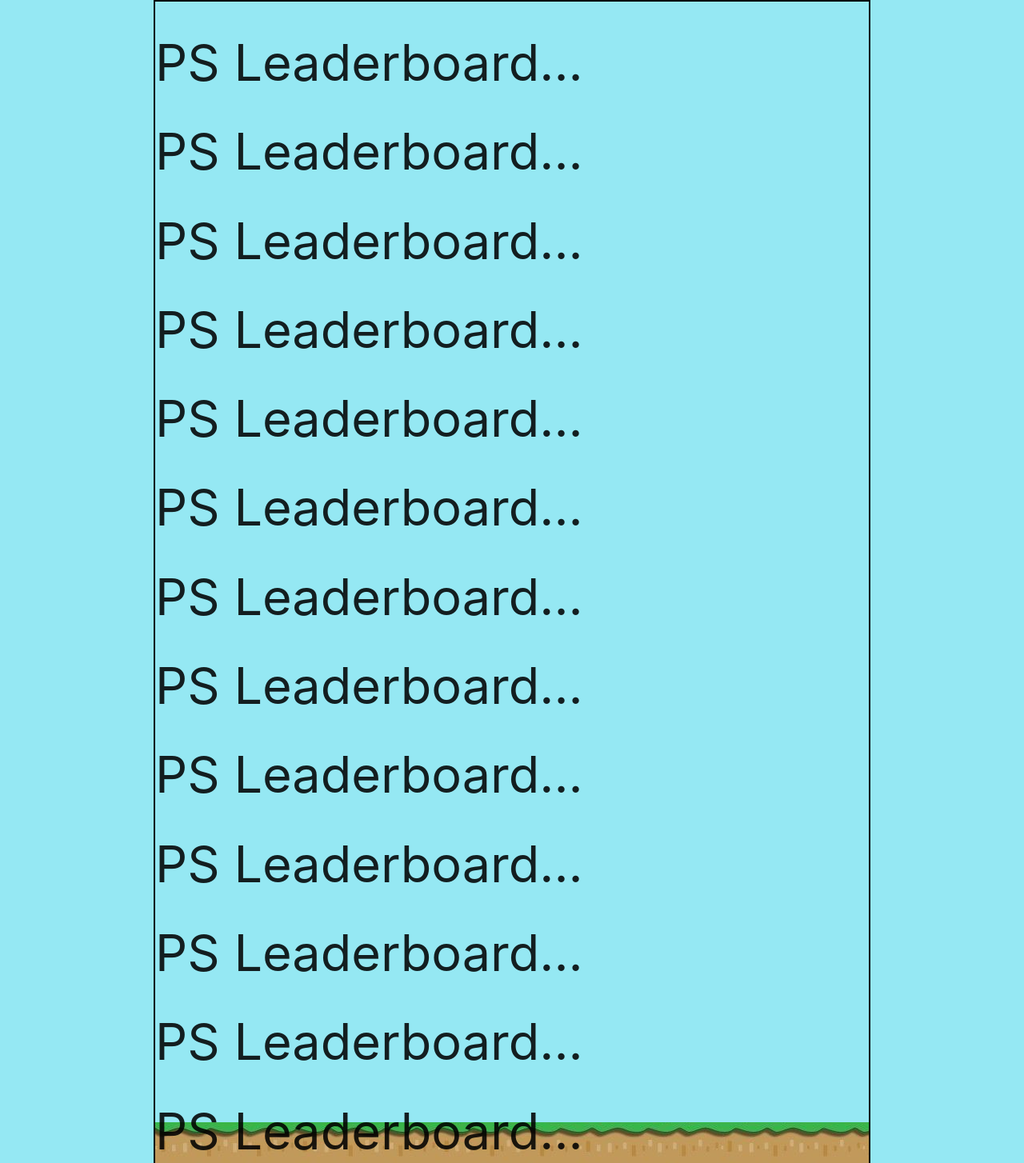
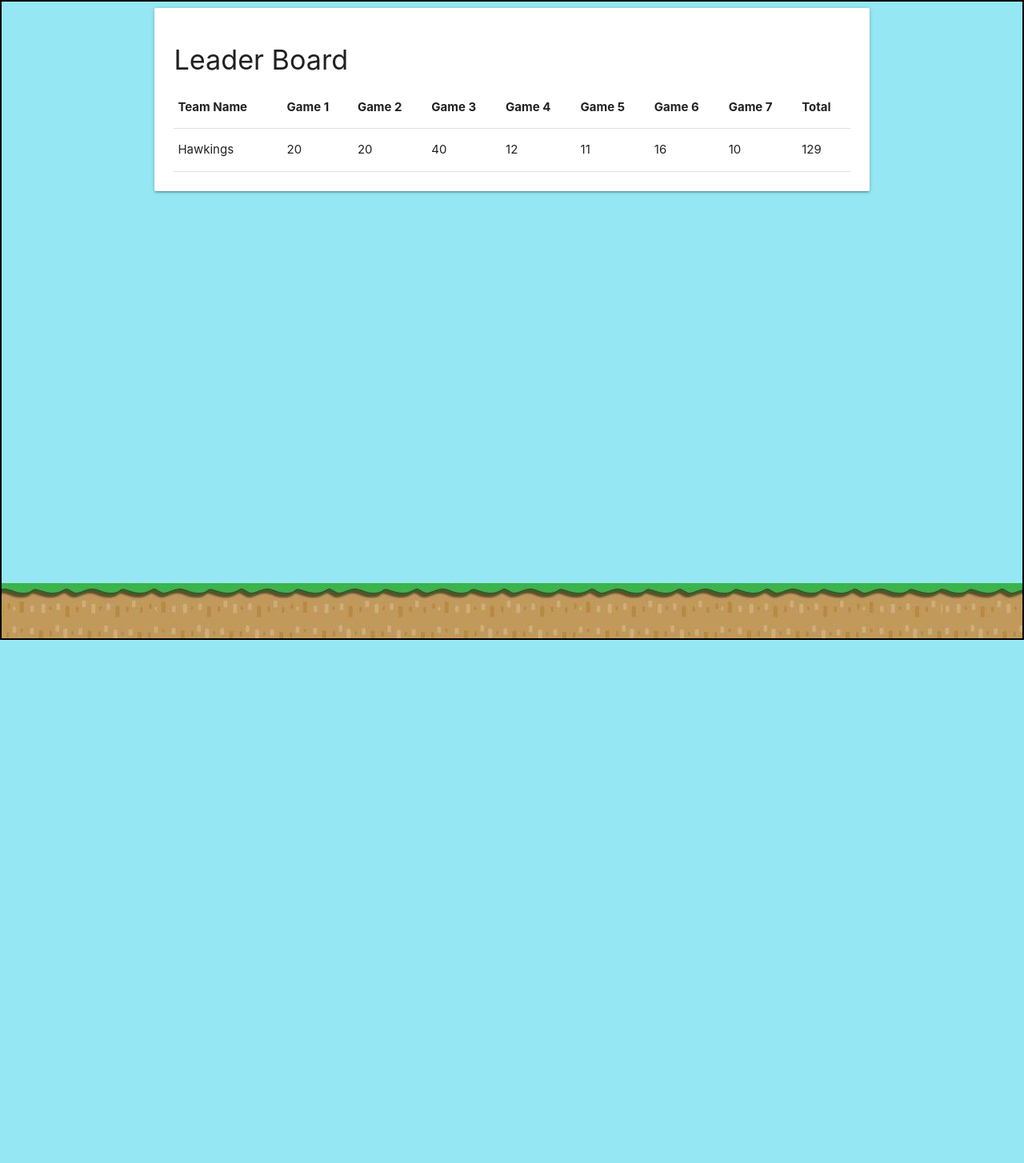
Before and after one commit to MamathaBussa/ps-leaderboard, a React (Create React App) app: page / in a window 1280 px wide. Shown: the top 1454 px of the page at 80% size. After the commit the page ends 800 px from the top, so only its background shows below. Built offline with nearby package versions, Linux system fonts and the light colour scheme.

Commit message:
setup initial table with data structure - setting total dynamically as the sum of all game scores

```diff
--- a/package.json
+++ b/package.json
@@ -4,6 +4,7 @@
   "private": true,
   "dependencies": {
     "jquery": "^3.4.1",
+    "lodash": "^4.17.15",
     "materialize-css": "^1.0.0-rc.2",
     "react": "^16.11.0",
     "react-dom": "^16.11.0",
--- a/src/App.js
+++ b/src/App.js
@@ -1,4 +1,5 @@
 import React, {Component} from 'react';
+import {sum, values} from 'lodash'
 import $ from 'jquery'
 import './App.sass'
 
@@ -6,52 +7,63 @@ class App extends Component {
   componentDidMount() {
     setTimeout(()=> {
       $('.loading-indicator-outer-wrapper')
-        .slideUp()
+      .slideUp()
     }, 2000)
   }
   render() {
+    const hawkings = {
+      teamName: 'Hawkings',
+      score:{
+        1: 20,
+        2: 20,
+        3: 40,
+        4: 12,
+        5: 11,
+        6: 16,
+        7: 10
+      }
+    };
     return (
-      <div className="container App">
-        <h1>
-          PS Leaderboard...
-        </h1>
-        <h1>
-          PS Leaderboard...
-        </h1>
-        <h1>
-          PS Leaderboard...
-        </h1>
-        <h1>
-          PS Leaderboard...
-        </h1>
-        <h1>
-          PS Leaderboard...
-        </h1>
-        <h1>
-          PS Leaderboard...
-        </h1>
-        <h1>
-          PS Leaderboard...
-        </h1>
-        <h1>
-          PS Leaderboard...
-        </h1>
-        <h1>
-          PS Leaderboard...
-        </h1>
-        <h1>
-          PS Leaderboard...
-        </h1>
-        <h1>
-          PS Leaderboard...
-        </h1>
-        <h1>
-          PS Leaderboard...
-        </h1>
-        <h1>
-          PS Leaderboard...
-        </h1>
+      <div className="App">
+        <div className="container">
+        <div className="card">
+          <div className="card-content">
+            <h4>Leader Board</h4>
+            <table>
+             <thead>
+               <tr>
+                   <th>Team Name</th>
+                   <th>Game 1</th>
+                   <th>Game 2</th>
+                   <th>Game 3</th>
+                   <th>Game 4</th>
+                   <th>Game 5</th>
+                   <th>Game 6</th>
+                   <th>Game 7</th>
+                   <th>Total</th>
+               </tr>
+             </thead>
 
+             <tbody>
+               <tr>
+                  <td>{hawkings.teamName}</td>
+                 {
+                   Object.keys(hawkings.score)
+                    .map((key)=> (
+                      <td key={`hawking-score-${key}`}>{hawkings.score[key]}</td>
+                    ))
+                 }
+                 <td>
+                  { sum(values(hawkings.score))}
+                 </td>
+               </tr>
+             </tbody>
+           </table>
+          </div>
+        </div>
+
+
+        </div>
       </div>
     );
   }
```
